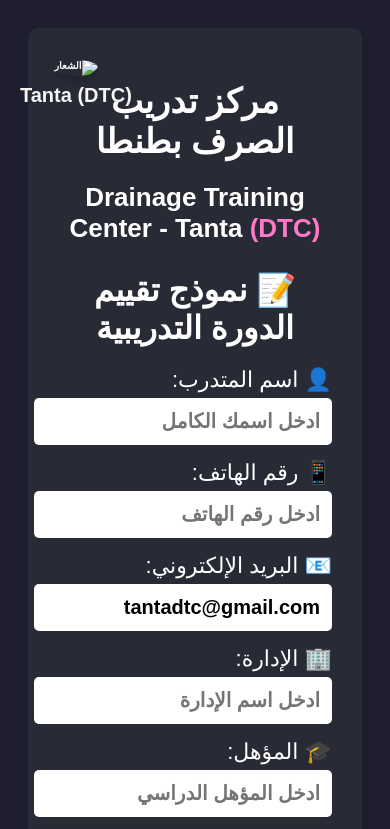
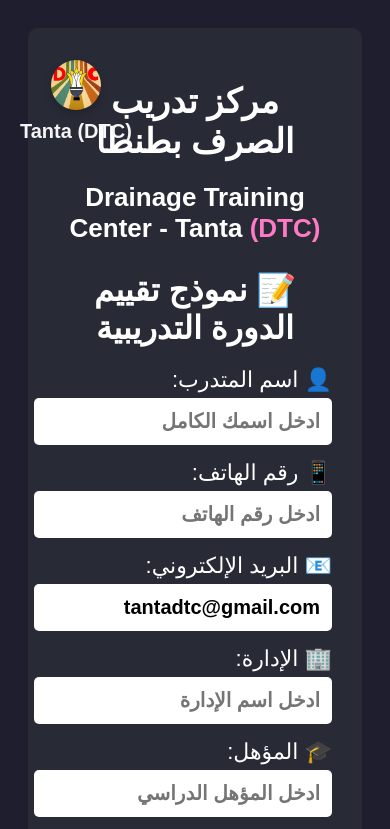
Before and after one commit to etiqotwf/dtc, a website: page t2.html in a window 390 px wide. Shown: the top 829 px of the page. Drawn offline with Linux system fonts and the light colour scheme; no server answers.

Commit message:
Fix typo in class name from 'logoooo' to 'logoo'

```diff
--- a/t2.html
+++ b/t2.html
@@ -106,7 +106,7 @@
     }
 
 @media (max-width: 600px) {
-  .logoooo-container img {
+  .logoo-container img {
     width: 50px !important;
     height: 50px !important;
   }
@@ -453,8 +453,8 @@
   -webkit-text-fill-color: transparent;
   user-select: none;
 ">
- <div class="logooo-container" style="text-align: center; margin-bottom: 10px;">
-  <img src="logooo.jpg" alt="الشعار" style="
+ <div class="logoo-container" style="text-align: center; margin-bottom: 10px;">
+  <img src="logoo.jpg" alt="الشعار" style="
     width: 80px;
     height: 80px;
     border-radius: 50%;
```
